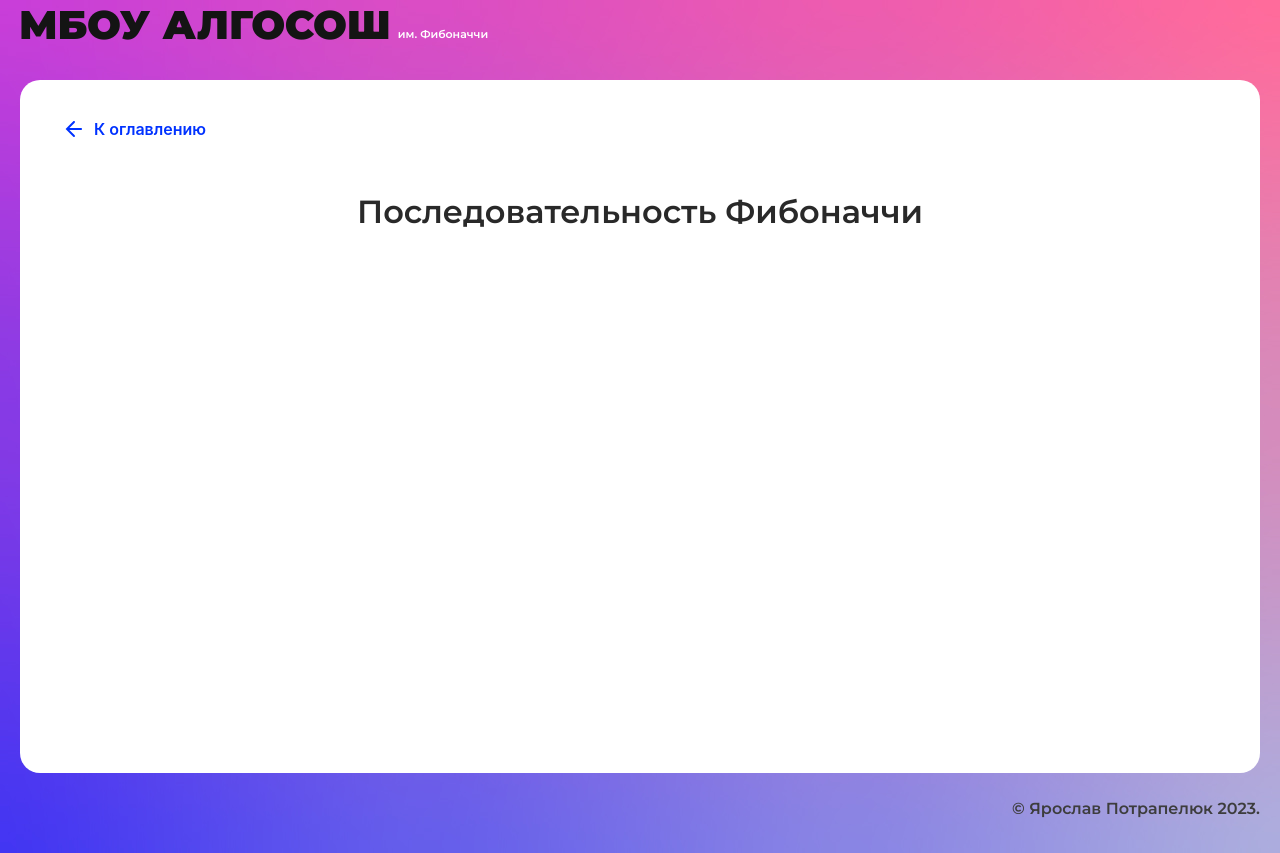
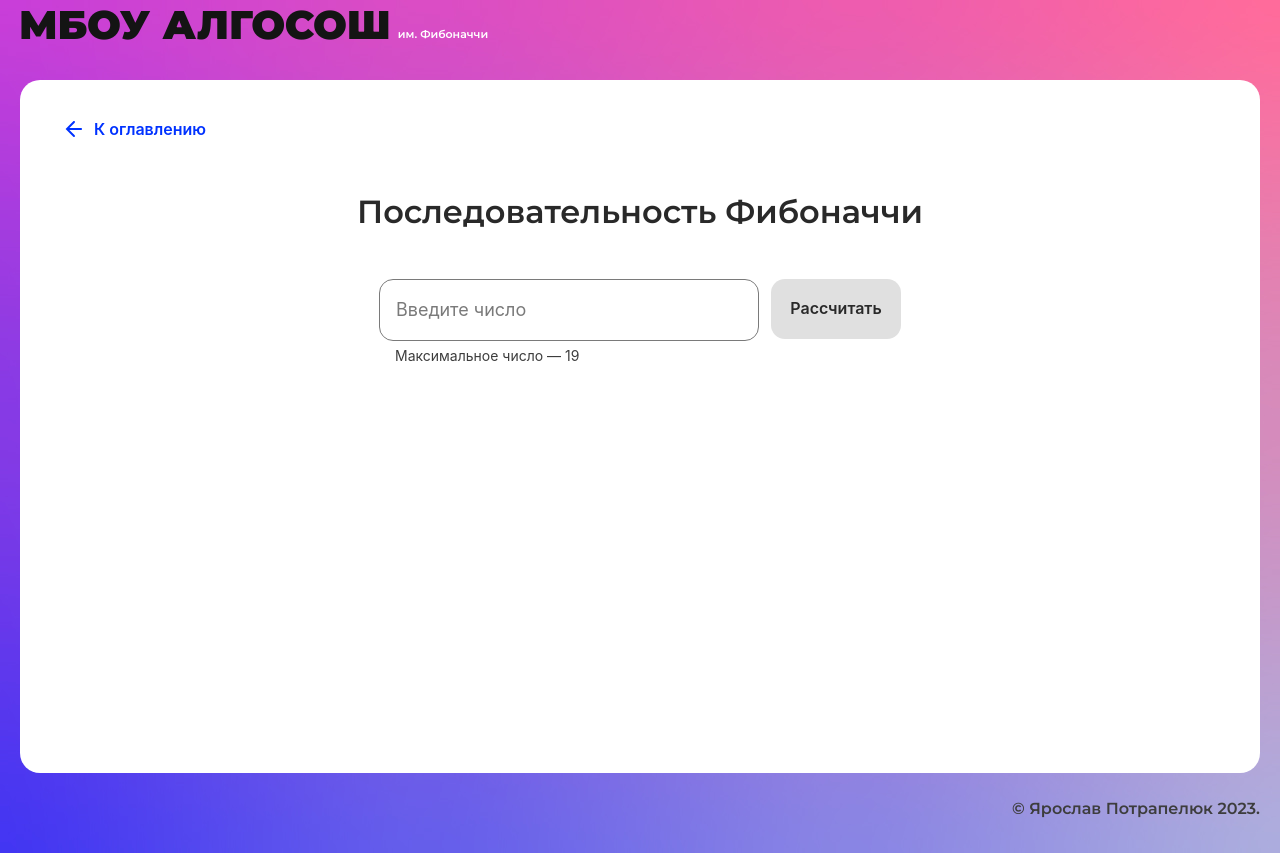
Before and after one commit to MrStnr21/algososh, a React (Create React App) app: page /fibonacci in a window 1280 px wide. Built offline with nearby package versions, Linux system fonts and the light colour scheme.

Commit message:
feature: реализовать алгоритм Fibonacci.

```diff
--- /dev/null
+++ b/src/components/fibonacci-page/fibonacci-page.module.css
@@ -0,0 +1,26 @@
+.inputContainer {
+  margin: 0 auto;
+  padding: 0;
+  max-width: 522px;
+  min-height: 86px;
+  display: flex;
+  column-gap: 12px;
+}
+
+.input {
+  margin: 0;
+  padding: 0;
+  width: 377px;
+  min-height: 60px;
+}
+
+.numbersContainer {
+  margin: 0 auto;
+  padding-top: 48px;
+  max-width: 944px;
+  display: flex;
+  justify-content: center;
+  flex-wrap: wrap;
+  column-gap: 16px;
+  row-gap: 48px;
+}
--- a/src/components/fibonacci-page/fibonacci-page.tsx
+++ b/src/components/fibonacci-page/fibonacci-page.tsx
@@ -1,10 +1,99 @@
-import React from "react";
+import React, { useState, ChangeEvent } from "react";
+
+import styleFibonacciPage from "./fibonacci-page.module.css";
+
 import { SolutionLayout } from "../ui/solution-layout/solution-layout";
+import { Input } from "../ui/input/input";
+import { Button } from "../ui/button/button";
+import { Circle } from "../ui/circle/circle";
 
 export const FibonacciPage: React.FC = () => {
+  const [displayArr, setDisplayArr] = useState<number[]>([]);
+  const [num, setNum] = useState<any>("");
+  const [disableButton, setDisableButton] = useState<boolean>(true);
+  const [disableInput, setDisableInput] = useState<boolean>(false);
+  const [isLoading, setIsLoading] = useState<boolean>(false);
+
+  const onChange = (evt: ChangeEvent<HTMLInputElement>) => {
+    const value: number = Number(evt.target.value);
+
+    if (value && !isNaN(value)) {
+      setDisableButton(false);
+      if (value < 20) {
+        setNum(value);
+      }
+    } else {
+      if (value === 0) {
+        setNum("");
+      }
+      setDisableButton(true);
+    }
+  };
+
+  //пауза между шагами цикла
+  function sleep(time: number) {
+    return new Promise((resolve) => setTimeout(resolve, time));
+  }
+
+  const handleClick = () => {
+    const fibonacci = async (num: number) => {
+      const arrFib: number[] = [];
+      let time = 500;
+
+      setIsLoading(true);
+      setDisableInput(true);
+
+      for (let i = 0; i <= num; i++) {
+        if (i === 0) {
+          arrFib.push(i);
+          setDisplayArr([...arrFib]);
+        } else if (i === 1) {
+          arrFib.push(i);
+          setDisplayArr([...arrFib]);
+        } else if (i > 1) {
+          arrFib.push(arrFib[i - 2] + arrFib[i - 1]);
+          setDisplayArr([...arrFib]);
+        }
+
+        if (i === num) {
+          setIsLoading(false);
+          setDisableButton(false);
+          setDisableInput(false);
+        }
+        await sleep(time);
+      }
+    };
+
+    fibonacci(num);
+  };
+
   return (
     <SolutionLayout title="Последовательность Фибоначчи">
-
+      <form className={styleFibonacciPage.inputContainer}>
+        <Input
+          maxLength={19}
+          max={19}
+          min={1}
+          type={"number"}
+          placeholder="Введите число"
+          isLimitText={true}
+          id="fibonacci-input"
+          onChange={onChange}
+          value={num}
+          disabled={disableInput}
+        />
+        <Button
+          onClick={handleClick}
+          text={"Рассчитать"}
+          disabled={disableButton}
+          isLoader={isLoading}
+        />
+      </form>
+      <div className={styleFibonacciPage.numbersContainer}>
+        {displayArr.map((item, index) => {
+          return <Circle letter={"" + item} key={index} index={index} />;
+        })}
+      </div>
     </SolutionLayout>
   );
 };
--- a/src/components/string/string.tsx
+++ b/src/components/string/string.tsx
@@ -18,7 +18,7 @@ interface IString {
 export const StringComponent: React.FC = () => {
   const [displayArr, setDisplayArr] = useState<IString[]>([]);
   const [str, setStr] = useState<string>("");
-  const [isLoading, setIsLoading] = useState(false);
+  const [isLoading, setIsLoading] = useState<boolean>(false);
 
   const onChange = (evt: ChangeEvent<HTMLInputElement>) => {
     setStr(evt.target.value);
@@ -94,6 +94,7 @@ export const StringComponent: React.FC = () => {
         <Input
           onChange={onChange}
           maxLength={11}
+          placeholder="Введите текст"
           isLimitText={true}
           id="string-input"
           value={str}
```
